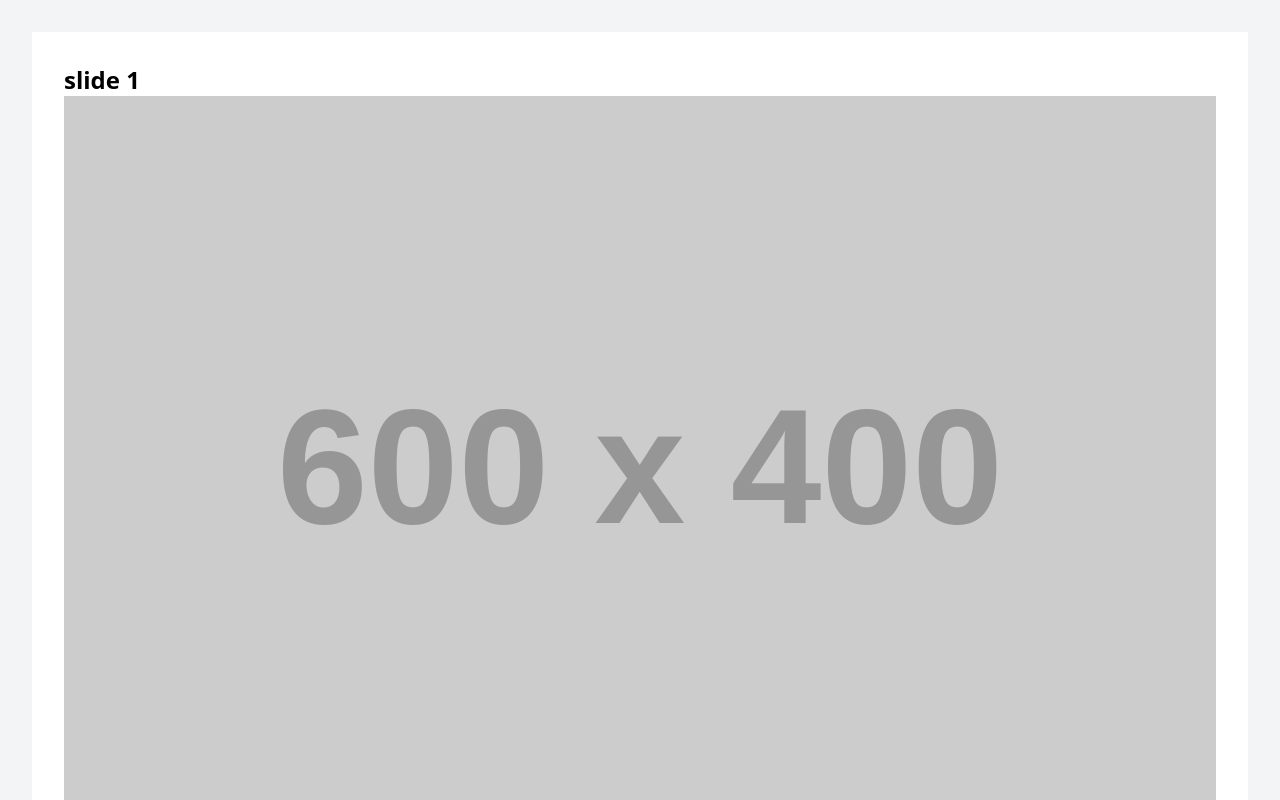
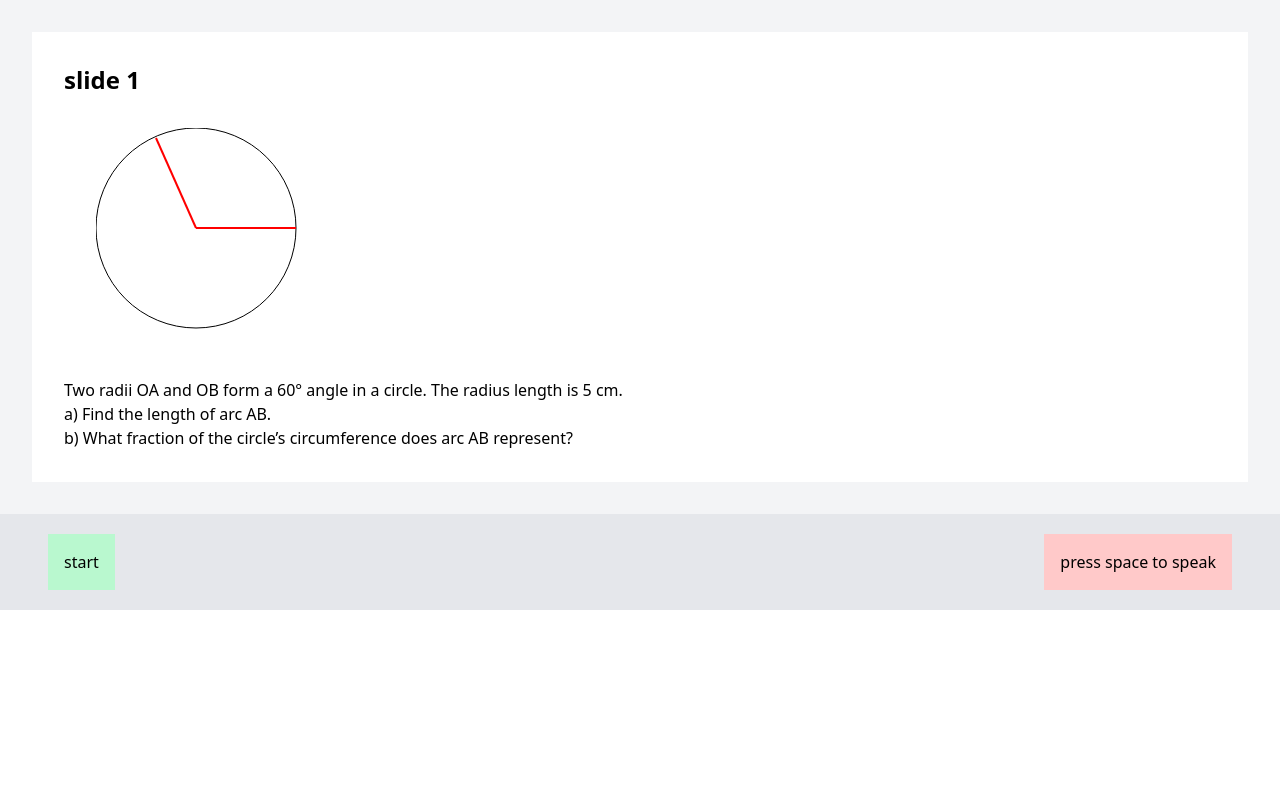
Before and after one commit to komacat/sigiq-work-trial, a Next.js app: page / in a window 1280 px wide. Shown: the top 800 px of the page. Built offline with nearby package versions, Linux system fonts and the light colour scheme.

Commit message:
send speech from frontend -> backend

```diff
--- a/src/app/page.tsx
+++ b/src/app/page.tsx
@@ -10,30 +10,50 @@ export default function Home() {
                 <InteractableSlide>
                     <div className="h-full w-full">
                         <h1 className="text-2xl font-bold">slide 1</h1>
-                        <img
-                            id="placeholder-image"
-                            data-role="interactable"
-                            data-type="image"
-                            src="https://placehold.co/600x400"
-                            className="w-full"
-                        />
-                        <p id="main-text" data-role="interactable" data-type="text">
-                            Lorem ipsum dolor sit amet. Et velit corrupti hic maxime omnis ut quos
-                            iure 33 amet ipsam cum consectetur quia. Eos sunt dolore sed aliquid
-                            odit qui modi aspernatur non fugit aliquid qui repellat voluptatem. Quo
-                            magni iusto est galisum dolor qui deserunt voluptatem ut laudantium
-                            dolor cum enim quam et earum facere. Est quasi veniam et consequatur
+                        <svg width="250" height="250" className="m-4 p-4">
+                            <title>Diagram of a circle</title>
+                            <circle
+                                id="circle"
+                                cx="100"
+                                cy="100"
+                                r="100"
+                                stroke="black"
+                                fill="none"
+                                data-role="interactable"
+                                data-type="shape"
+                            />
+                            <line
+                                id="OA"
+                                x1="100"
+                                y1="100"
+                                x2="200"
+                                y2="100"
+                                stroke="red"
+                                strokeWidth="2"
+                                data-role="interactable"
+                                data-type="shape"
+                            />
+                            <line
+                                id="OB"
+                                x1="100"
+                                y1="100"
+                                x2="60"
+                                y2="10"
+                                stroke="red"
+                                strokeWidth="2"
+                                data-role="interactable"
+                                data-type="shape"
+                            />
+                        </svg>
+                        <p id="main-question" data-role="interactable" data-type="text">
+                            Two radii OA and OB form a 60° angle in a circle. The radius length is 5
+                            cm.
                         </p>
-                        <p id="secondary-text" data-role="interactable" data-type="text">
-                        blanditiis in tempora perspiciatis aut ullam aliquam. Rem earum
-                            consequatur ad tenetur voluptatibus est atque debitis? Et cumque vero ea
-                            nobis impedit est reiciendis omnis. Eos laudantium vero et laboriosam
-                            quisquam ea animi facilis a dolores deleniti qui enim iusto est quia
-                            commodi qui debitis voluptatem. Qui explicabo consequuntur qui omnis
-                            numquam aut laboriosam minima et molestiae enim. Nam perspiciatis modi
-                            ad iusto officia et totam dignissimos aut omnis illo vel optio dolore ut
-                            totam libero id culpa vitae. Vel vitae quia non commodi voluptas ut
-                            neque sequi et assumenda doloremque.
+                        <p id="sub-question-1" data-role="interactable" data-type="text">
+                            a) Find the length of arc AB.
+                        </p>
+                        <p id="sub-question-2" data-role="interactable" data-type="text">
+                            b) What fraction of the circle’s circumference does arc AB represent?
                         </p>
                     </div>
                 </InteractableSlide>
--- a/src/components/InteractableSlide.tsx
+++ b/src/components/InteractableSlide.tsx
@@ -1,9 +1,8 @@
 'use client'
 
 import { useEffect, useRef } from 'react'
-import type { Instruction, InteractableElement } from '@/lib/types'
+import type { InteractableElement } from '@/lib/types'
 import emitter from '@/utils/emitter'
-import { pointTo } from '@/utils/instructions'
 
 function InteractableSlide({ children }: { children: React.ReactNode }) {
     let container = useRef<HTMLDivElement>(null)
@@ -24,7 +23,7 @@ function InteractableSlide({ children }: { children: React.ReactNode }) {
         emitter.emit('state', JSON.stringify(result))
     }, [])
     return (
-        <div ref={container} className="m-8 h-full bg-white p-8">
+        <div ref={container} className="m-8 h-full flex-grow bg-white p-8">
             {children}
         </div>
     )
--- a/src/components/Navigation.tsx
+++ b/src/components/Navigation.tsx
@@ -1,66 +1,15 @@
 'use client'
-import { useEffect, useState, useContext } from 'react'
+import { useState } from 'react'
 import { Start } from './Start'
-import emitter from '@/utils/emitter'
-import { stateContext } from '@/context/stateContext'
+import AudioInput from './AudioInput'
 
 function Navigation() {
-    const context = useContext(stateContext)
-
-    const [sessionActive, setSessionActive] = useState(false)
-    const [isSpeaking, setIsSpeaking] = useState(false)
-
-    const [spaceDown, setSpaceDown] = useState(false)
-    const [spaceUp, setSpaceUp] = useState(false)
-
-    function downHandler(event: KeyboardEvent) {
-        if (event.code === 'Space' && context.state === 'client') {
-            console.log('spacedown')
-            setSpaceDown(true)
-        }
-    }
-
-    function upHandler(event: KeyboardEvent) {
-        if (event.code === 'Space' && context.state === 'client') {
-            console.log('spaceup')
-            setSpaceUp(true)
-        }
-    }
-
-    function monitorSpeech() {
-        console.log('monitorspeech: ', context.state, sessionActive)
-        if (sessionActive && context.state === 'client') {
-            console.log('Test')
-            if (spaceDown === true && spaceUp === false) {
-                setIsSpeaking(true)
-            } else if (spaceUp === true) {
-                setIsSpeaking(false)
-                setSpaceDown(false)
-                setSpaceUp(false)
-                emitter.emit('client-done')
-            }
-        }
-    }
-
-    useEffect(() => {
-        window.addEventListener('keydown', downHandler)
-        window.addEventListener('keyup', upHandler)
-        return () => {
-            window.removeEventListener('keydown', downHandler)
-            window.removeEventListener('keyup', upHandler)
-        }
-    }, [])
-
-    useEffect(() => {
-        monitorSpeech()
-    }, [spaceDown, spaceUp])
+    const [sessionActive, setSessionActive] = useState<boolean>(false)
 
     return (
         <div className="flex h-24 w-full items-center justify-between bg-gray-200 px-8">
             <Start sessionActive={sessionActive} setSessionActive={setSessionActive} />
-            <button className={isSpeaking ? 'm-4 bg-red-300 p-4' : 'm-4 bg-red-200 p-4'}>
-                press space to speak
-            </button>
+            <AudioInput sessionActive={sessionActive} />
         </div>
     )
 }
--- a/src/lib/types.ts
+++ b/src/lib/types.ts
@@ -6,11 +6,14 @@ export type InteractableElement = {
     actions: string[]
 }
 
-export type Instruction = {
-    interaction: 'point' | 'highlight'
+export type Interaction = {
+    interaction: 'point' | 'highlight' | 'speech' | 'audio'
     payload: {
-        elementId: string
+        elementId?: string | null
+        chunk?: string | null
+        highlight?: string | null
     }
+    isLast: boolean
 }
 
 export type Point = {
--- a/src/utils/emitter.ts
+++ b/src/utils/emitter.ts
@@ -2,4 +2,8 @@ import mitt from 'mitt'
 
 const emitter = mitt()
 
+emitter.on('state', (data) => {
+    console.log('Current <InteractableSlide> State:', data)
+})
+
 export default emitter
--- /dev/null
+++ b/src/utils/encode.ts
@@ -0,0 +1,18 @@
+export async function audioToBase64(audioUrl: string) {
+    try {
+        const response = await fetch(audioUrl)
+        const blob = await response.blob()
+        const base64String = await new Promise((resolve, reject) => {
+            const reader = new FileReader()
+            reader.readAsDataURL(blob)
+            reader.onloadend = () => {
+                resolve(reader.result)
+            }
+            reader.onerror = reject
+        })
+        return base64String
+    } catch (error) {
+        console.error('Error converting audio to base64:', error)
+        throw error
+    }
+}
--- a/src/utils/instructions.ts
+++ b/src/utils/instructions.ts
@@ -61,3 +61,8 @@ async function moveTo(element: HTMLElement, src: Point, dst: Point) {
         requestAnimationFrame(animate)
     })
 }
+
+// audio is encoded in base64
+export function playAudio(audio: string) {
+    console.log('playing :')
+}
--- a/tsconfig.json
+++ b/tsconfig.json
@@ -32,7 +32,8 @@
         "src/components/WSConsumer.jsx",
         "server/server.js",
         "src/context/themeContext.js",
-        "src/context/themeContext.js"
+        "src/context/themeContext.js",
+        "src/utils/encode.js"
     ],
     "exclude": ["node_modules"]
 }
```
Also changed, not shown: src/components/AudioInput.tsx (+29 -20 lines), src/utils/websocket.ts (+36 -31 lines), 1 other file (tests, documents, lock files or other folders).
